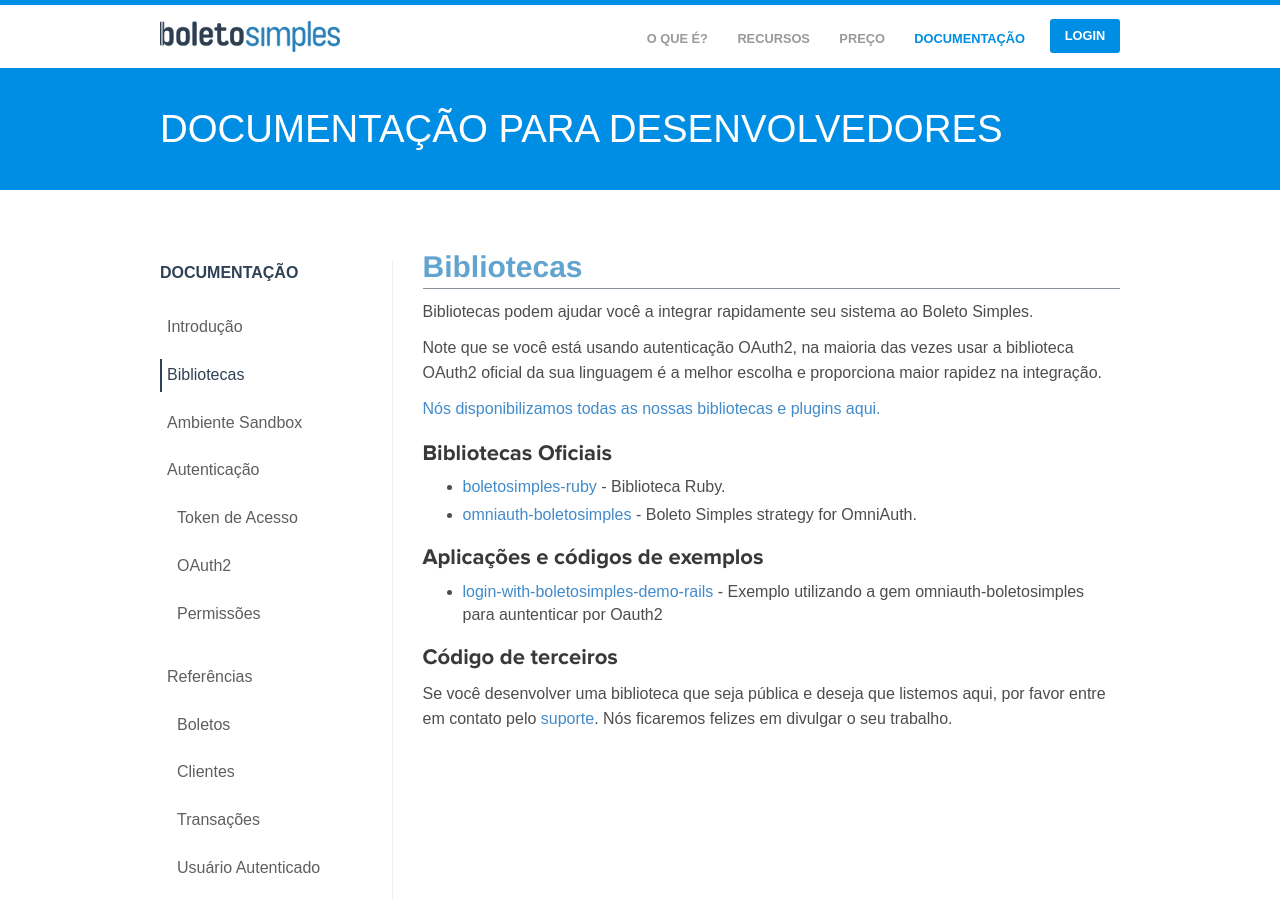
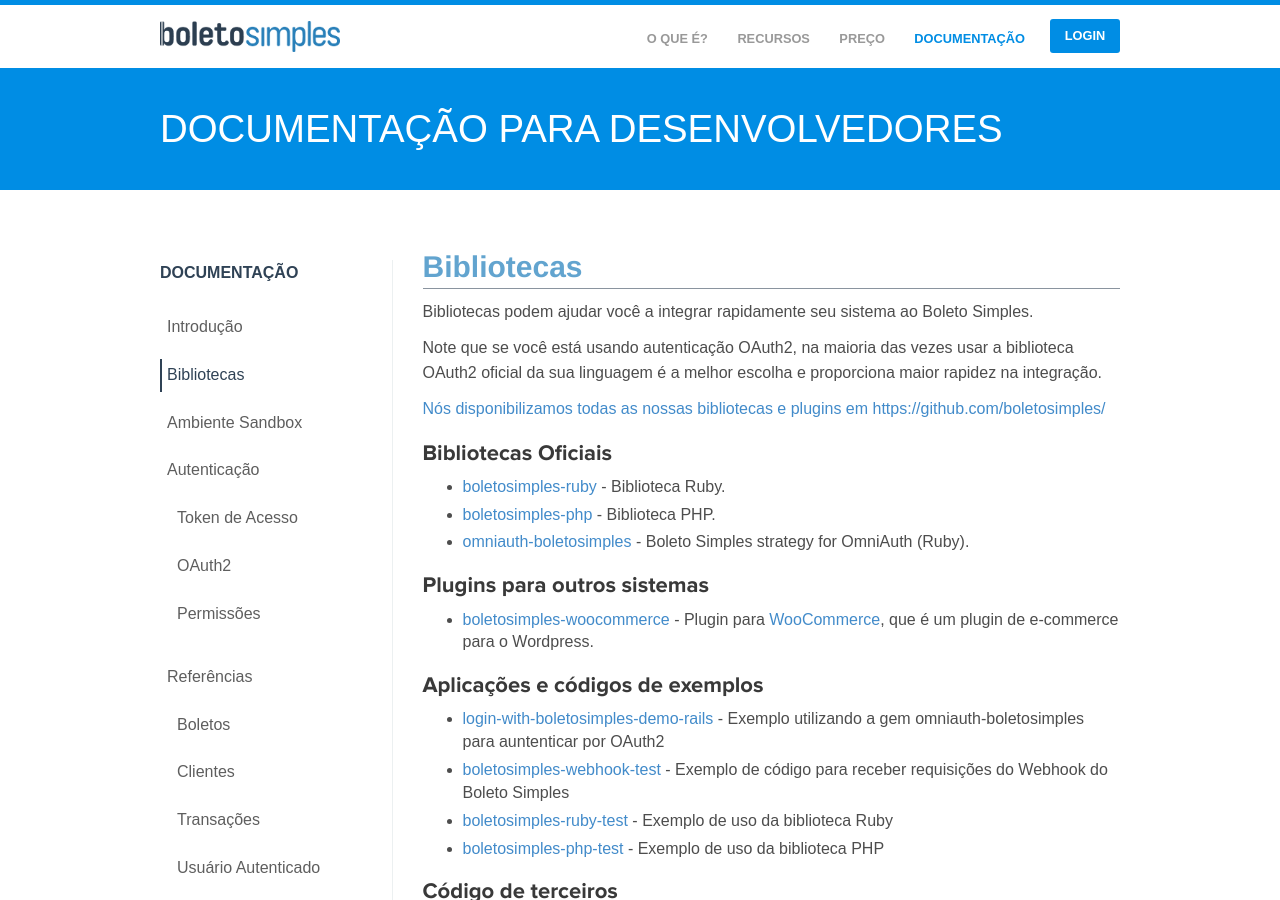
Before and after one commit to BoletoSimples/boletosimples-docs, a Jekyll site: the page built from libraries.md, in a window 1280 px wide and 900 px high. Built offline with Jekyll 4.4.1, drawn with Linux system fonts in a browser that asks for light colours.

Commit message:
adds new libraries and example of codes

```diff
--- a/libraries.md
+++ b/libraries.md
@@ -12,16 +12,24 @@ Note que se você está usando autenticação OAuth2,
     na maioria das vezes usar a biblioteca OAuth2 oficial da sua linguagem é a melhor escolha e proporciona maior
     rapidez na integração.
 
-[Nós disponibilizamos todas as nossas bibliotecas e plugins aqui.](https://github.com/boletosimples/)
+[Nós disponibilizamos todas as nossas bibliotecas e plugins em https://github.com/boletosimples/](https://github.com/boletosimples/)
 
 ### Bibliotecas Oficiais
 
 *   [boletosimples-ruby](https://github.com/BoletoSimples/boletosimples-ruby) - Biblioteca Ruby.
-*   [omniauth-boletosimples](https://github.com/BoletoSimples/omniauth-boletosimples) - Boleto Simples strategy for OmniAuth.
+*   [boletosimples-php](https://github.com/BoletoSimples/boletosimples-php) - Biblioteca PHP.
+*   [omniauth-boletosimples](https://github.com/BoletoSimples/omniauth-boletosimples) - Boleto Simples strategy for OmniAuth (Ruby).
+
+### Plugins para outros sistemas
+
+*   [boletosimples-woocommerce](https://github.com/BoletoSimples/boletosimples-woocommerce) - Plugin para [WooCommerce](http://www.woothemes.com/woocommerce/), que é um plugin de e-commerce para o Wordpress.
 
 ### Aplicações e códigos de exemplos
 
-*   [login-with-boletosimples-demo-rails](https://github.com/BoletoSimples/login-with-boletosimples-demo-rails) - Exemplo utilizando a gem omniauth-boletosimples para auntenticar por Oauth2
+*   [login-with-boletosimples-demo-rails](https://github.com/BoletoSimples/login-with-boletosimples-demo-rails) - Exemplo utilizando a gem omniauth-boletosimples para auntenticar por OAuth2
+*   [boletosimples-webhook-test](https://github.com/BoletoSimples/boletosimples-webhook-test) - Exemplo de código para receber requisições do Webhook do Boleto Simples
+*   [boletosimples-ruby-test](https://github.com/BoletoSimples/boletosimples-ruby-test) - Exemplo de uso da biblioteca Ruby
+*   [boletosimples-php-test](https://github.com/BoletoSimples/boletosimples-php-test) - Exemplo de uso da biblioteca PHP
 
 ### Código de terceiros
 
```
